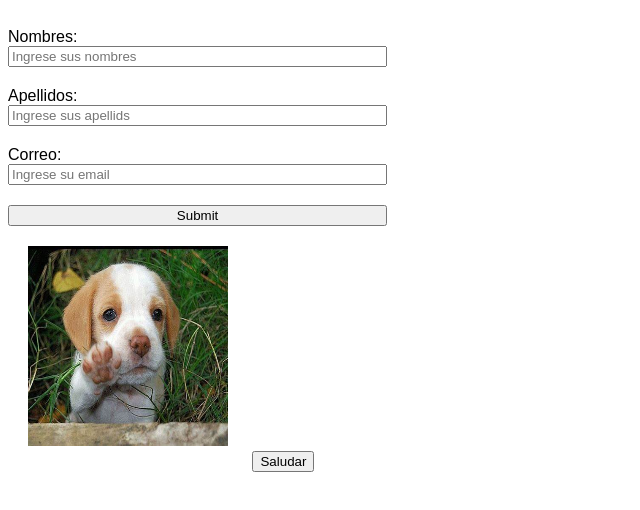
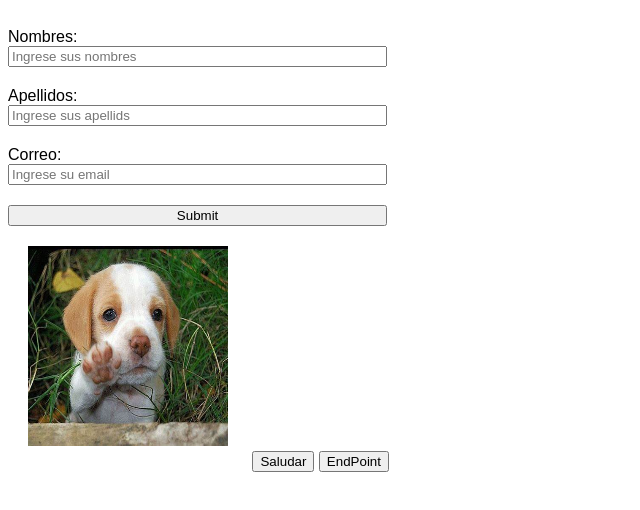
Before and after one commit to spinilla2828/paginaweb, a plain HTML site: page index.html in a window 1280 px wide. Shown: the whole page, without its empty margins (0-640 px from the left). Drawn offline with Linux system fonts and the light colour scheme.

Commit message:
Add files via upload
Segundo commit

```diff
--- a/index.html
+++ b/index.html
@@ -19,6 +19,7 @@
 
     <img src="./imagenes/perrito.jpg" alt="perrito">
     <button onclick="saludar()">Saludar</button>
+    <button onclick="endpoint()">EndPoint</button>
     <script src="./logica/logica.js"></script>
 </body>
 </html>
--- a/logica/logica.js
+++ b/logica/logica.js
@@ -1,3 +1,15 @@
 function saludar(){
     alert("Hola como estan.")
 }
+
+function endpoint(){
+    var requestOptions = {
+        method: 'GET',
+        redirect: 'follow'
+      };
+
+      fetch("https://pokeapi.co/api/v2/pokemon/ditto", requestOptions)
+        .then(response => response.text())
+        .then(result => console.log(result))
+        .catch(error => console.log('error', error));
+}
```
